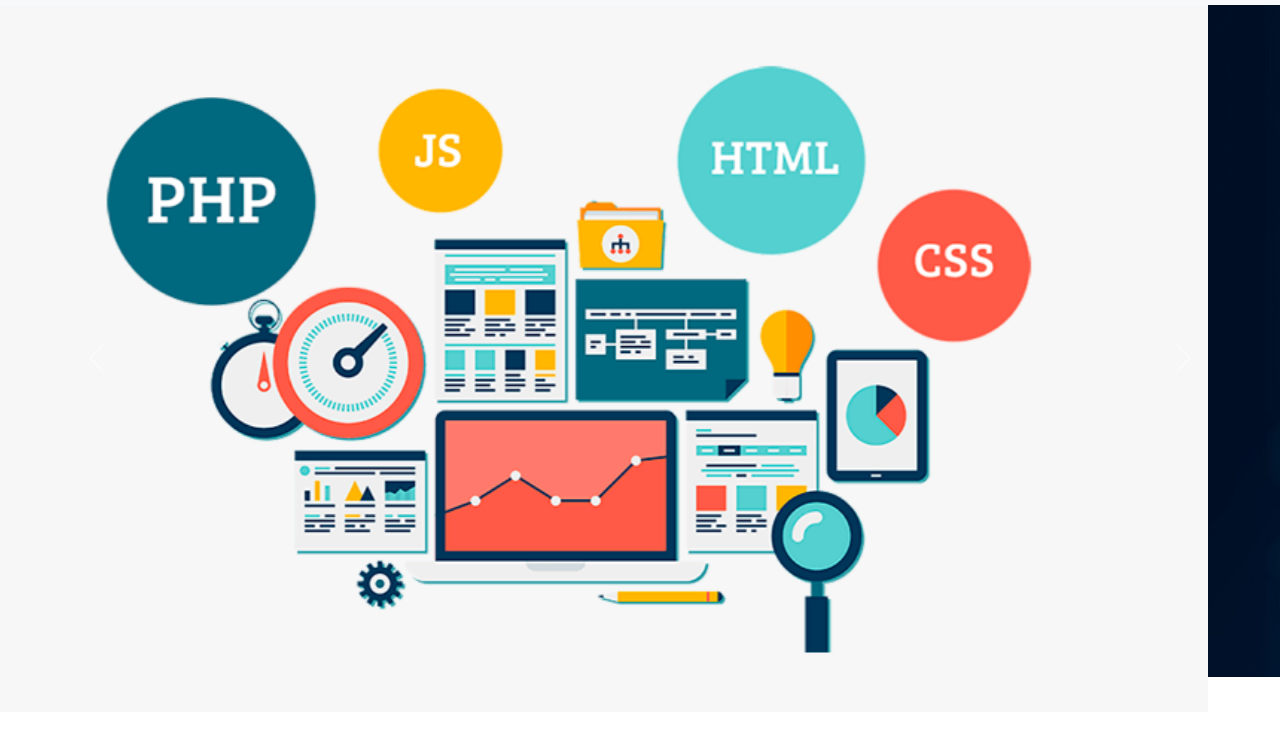
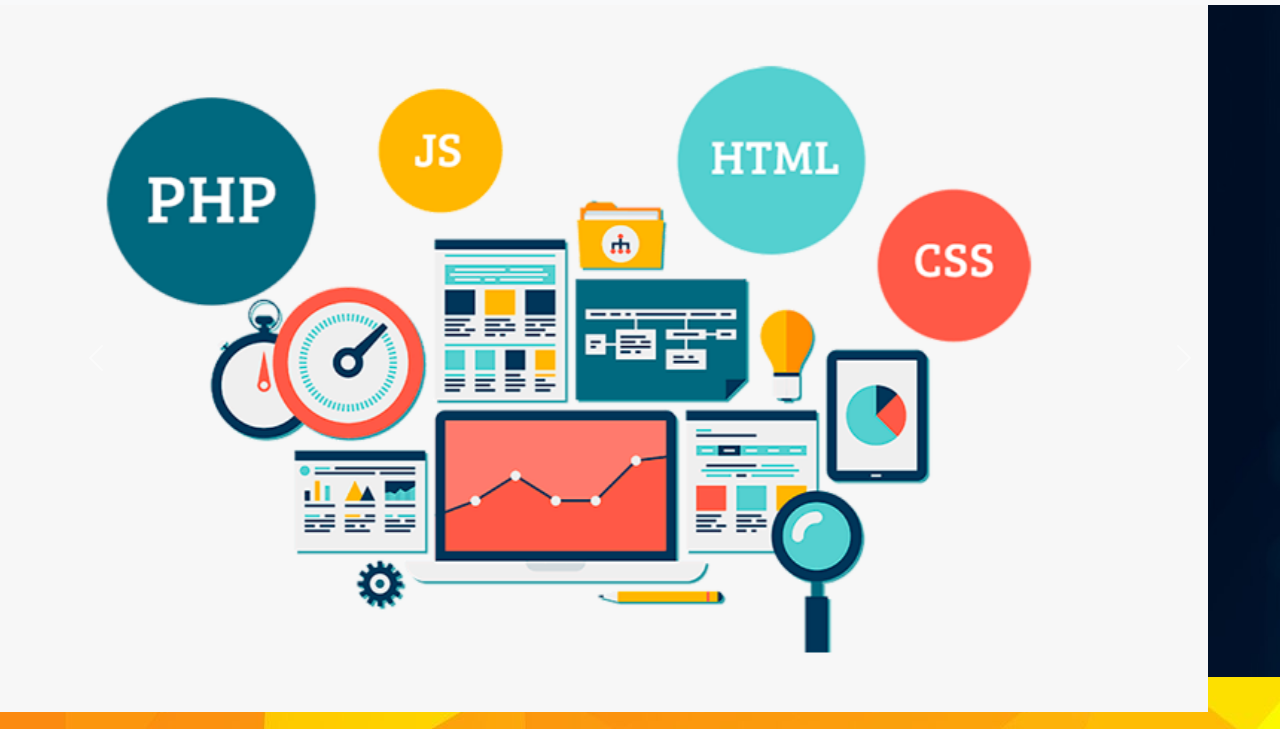
Before and after one commit to Harshil562000/tyt, a plain HTML site: page harshil.html in a window 1280 px wide. Shown: the part 71-800 px from the top of the page. Drawn offline with Linux system fonts and the light colour scheme.

Commit message:
Update harshil.html

```diff
--- a/harshil.html
+++ b/harshil.html
@@ -7,7 +7,7 @@
          <link rel="stylesheet" href="bootstrap.css">
   <script src="jquery.js"></script>
   <script src="bootstrap.js"></script>
-        <body>
+        <body style="background-image: url(kj.jpg);">
 <nav class="navbar navbar-expand-lg navbar-light bg-light">
   <div class="container-fluid">
     <a class="navbar-brand" href="#"><img src="uiu.png" width="125" height="50"></a>
```
